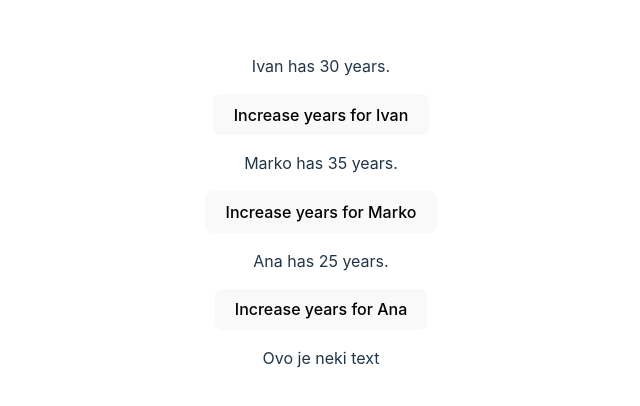
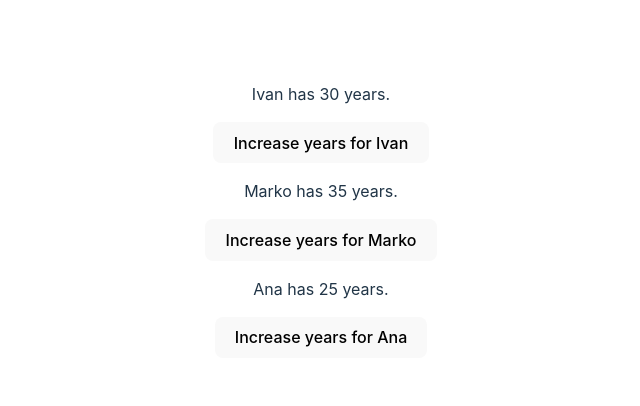
Before and after one commit to Kizo1312/zadatak3, a React (Vite) app: page / in a window 1280 px wide. Shown: the part 188-594 px from the top of the page, without its empty margins (319-959 px from the left). Built offline with nearby package versions, Linux system fonts and the light colour scheme.

Commit message:
rjesenje1

```diff
--- a/src/App.jsx
+++ b/src/App.jsx
@@ -13,7 +13,7 @@ class App extends Component {
         { name: "Marko", years: 35 },
         { name: "Ana", years: 25 },
       ],
-      nekiText: "Ovo je neki text",
+      nekiText: "Increase years for ",
     };
   }
 
@@ -34,11 +34,11 @@ class App extends Component {
               {user.name} has {user.years} years.
             </p>
             <button onClick={() => this.uvecaj(index)}>
-              Increase years for {user.name}
+              {this.state.nekiText}
+              {user.name}
             </button>
           </div>
         ))}
-        <p>{this.state.nekiText}</p>
       </div>
     );
   }
```
